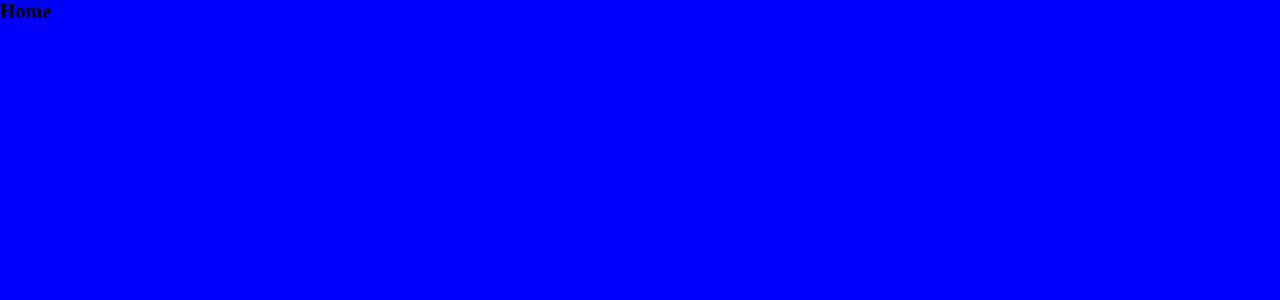
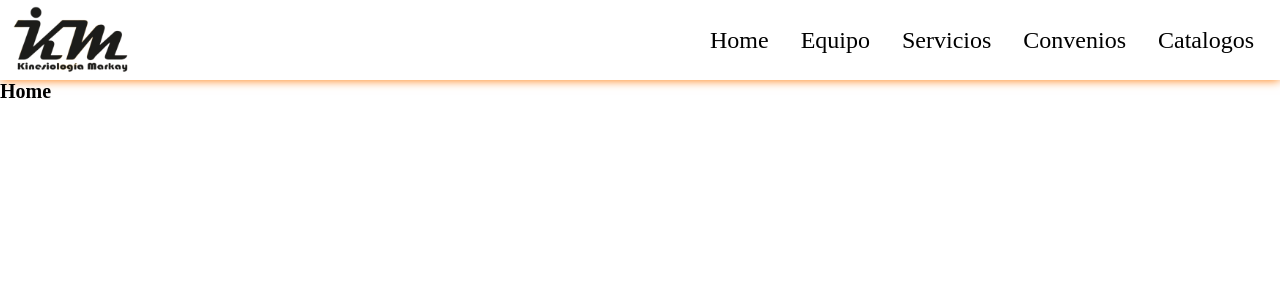
Before and after one commit to lenzx/Project_Frontend, a React (Vite) app: page / in a window 1280 px wide. Shown: the top 300 px of the page. Built offline with nearby package versions, Linux system fonts and the light colour scheme.

Commit message:
leo -avance 1 header

```diff
--- /dev/null
+++ b/src/components/Header.jsx
@@ -0,0 +1,34 @@
+import "../styles/Header.css"
+import logo from "../assets/logo.png"
+const Header = () => {
+    return (
+        <div className="header">
+            <div>
+                <figure>
+                    <img src={logo} alt="logo" />
+                </figure>
+            </div>
+            <nav className="navbar">
+                <ul>
+                    <li>
+                        <a>Home</a>
+                    </li>
+                    <li>
+                        <a>Equipo</a>
+                    </li>
+                    <li>
+                        <a>Servicios</a>
+                    </li>
+                    <li>
+                        <a>Convenios</a>
+                    </li>
+                    <li>
+                        <a>Catalogos</a>
+                    </li>
+                </ul>
+            </nav>
+        </div>
+    );
+}
+
+export default Header;
--- /dev/null
+++ b/src/containers/Layout.jsx
@@ -0,0 +1,18 @@
+
+import PropTypes from 'prop-types';
+import Header from '../components/Header';
+
+const Layout = ({ children }) => {
+	return (
+		<div className="Layout">
+			<Header />
+			{children}
+		</div>
+	);
+}
+
+Layout.propTypes = {
+	children: PropTypes.node.isRequired,
+};
+
+export default Layout;
--- a/src/routes/App.jsx
+++ b/src/routes/App.jsx
@@ -1,15 +1,17 @@
 import { BrowserRouter, Routes, Route } from 'react-router-dom';
 import Home from '../pages/Home';
+import NavBar from '../containers/Layout';
 import '../styles/Globals.css'
 
 
 const App = () => {
 	return (
 			<BrowserRouter>
+				<NavBar>
 					<Routes>
 						<Route path="/" element={<Home/>} />
-                        <Route path="/about" element={<h1>asasdadasdsa</h1>} />
 					</Routes>
+				</NavBar>
 			</BrowserRouter>
 
 	);
--- a/src/styles/Globals.css
+++ b/src/styles/Globals.css
@@ -7,3 +7,8 @@
 html {
     font-size: 62.5%;
 }
+
+img {
+    height: 100%;
+    width: 100%;
+}
--- /dev/null
+++ b/src/styles/Header.css
@@ -0,0 +1,29 @@
+.header {
+    display: flex;
+    justify-content: space-between;
+    align-items: center;
+    padding: 0 1rem;
+    height: 10vh;
+    background-color: #fff;
+    box-shadow: 0 0 10px rgb(255, 119, 0);
+}
+.navbar {
+    display: flex;
+    justify-content: space-around;
+    align-items: center;
+
+
+}
+nav > ul {
+    display: flex;
+    list-style: none;
+}
+
+li > a {
+    margin: 0 1.6rem;
+    font-size: 2.4rem;
+}
+
+figure  {
+    height: 6.8rem;
+}
--- a/src/styles/Home.css
+++ b/src/styles/Home.css
@@ -1,5 +1 @@
 @import '_vars';
-
-body {
-    background-color: var(--white);
-}
```
Also changed, not shown: src/assets/logo.png (added), src/components/example.jsx (deleted), src/containers/example.jsx (deleted).
